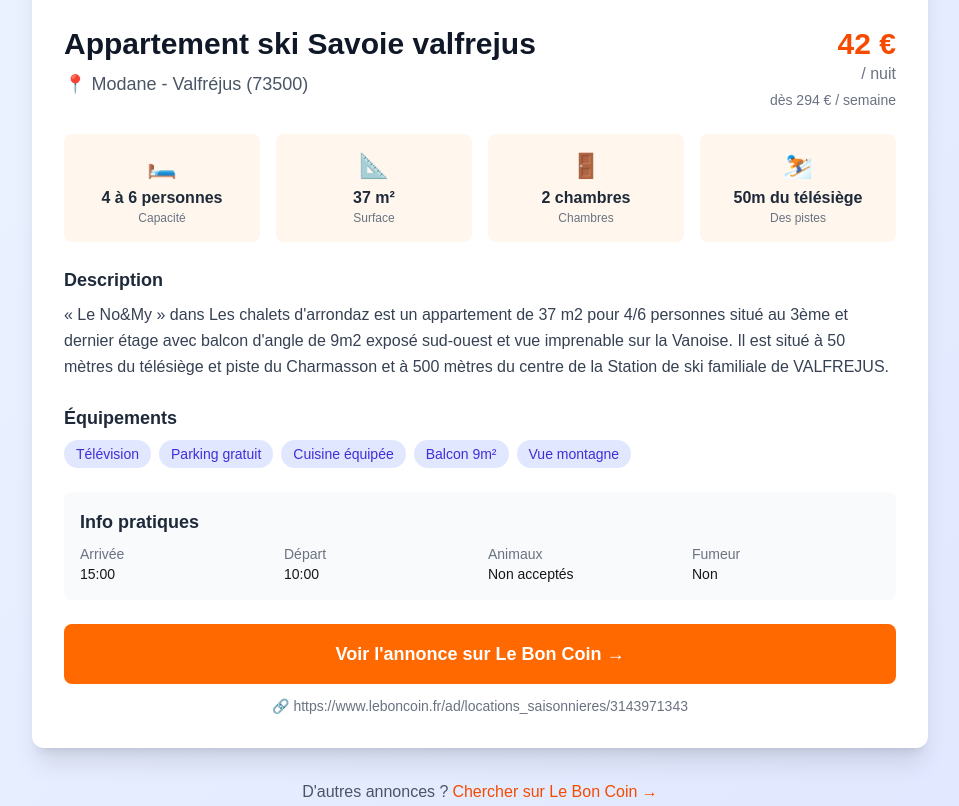
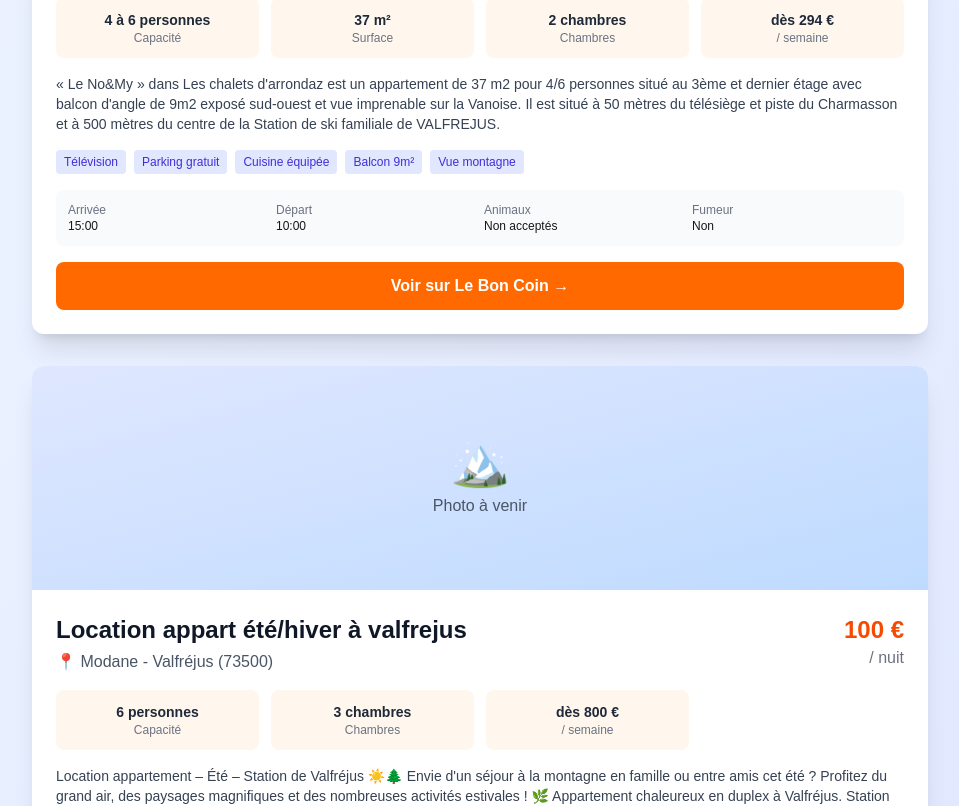
Before and after one commit to clementsbt/tetes-brulees, a Next.js app: page /location in a window 1280 px wide. Shown: the part 618-1424 px from the top of the page, without its empty margins (160-1119 px from the left). Built offline with nearby package versions, Linux system fonts and the light colour scheme; no server answers.

Commit message:
location: 2 appartements

```diff
--- a/app/location/page.tsx
+++ b/app/location/page.tsx
@@ -1,7 +1,8 @@
 import BackButton from '@/components/BackButton';
 
-export default function LocationPage() {
-  const annonce = {
+const annonces = [
+  {
+    id: 1,
     titre: "Appartement ski Savoie valfrejus",
     lieu: "Modane - Valfréjus (73500)",
     capacidade: "4 à 6 personnes",
@@ -13,13 +14,32 @@ export default function LocationPage() {
     equipements: ["Télévision", "Parking gratuit", "Cuisine équipée", "Balcon 9m²", "Vue montagne"],
     distancePistes: "50m du télésiège",
     url: "https://www.leboncoin.fr/ad/locations_saisonnieres/3143971343",
-    disponible: "Disponibilités non confirmées",
     arrivee: "15:00",
     depart: "10:00",
     animaux: "Non acceptés",
     fumeur: "Non"
-  };
+  },
+  {
+    id: 2,
+    titre: "Location appart été/hiver à valfrejus",
+    lieu: "Modane - Valfréjus (73500)",
+    capacidade: "6 personnes",
+    chambres: 3,
+    superficie: "",
+    prixNuit: "100 €",
+    prixSemaine: "800 €",
+    description: "Location appartement – Été – Station de Valfréjus ☀️🌲\n\nEnvie d'un séjour à la montagne en famille ou entre amis cet été ?\nProfitez du grand air, des paysages magnifiques et des nombreuses activités estivales ! 🌿\n\nAppartement chaleureux en duplex à Valfréjus. Station familiale située entre 1600 et 2700 m d'altitude, idéale pour des vacances conviviales et ressourçantes.",
+    equipements: ["Télévision", "Parking gratuit", "Duplex"],
+    distancePistes: "",
+    url: "https://www.leboncoin.fr/ad/locations_saisonnieres/3187030632",
+    arrivee: "16:00",
+    depart: "10:00",
+    animaux: "Non acceptés",
+    fumeur: "Non"
+  }
+];
 
+export default function LocationPage() {
   return (
     <div className="min-h-screen bg-gradient-to-br from-blue-50 to-indigo-100">
       <div className="container mx-auto px-4 py-8">
@@ -28,96 +48,82 @@ export default function LocationPage() {
         {/* Hero Section */}
         <div className="text-center mb-8">
           <h1 className="text-4xl font-bold text-gray-900 mb-2">
-            🏠 Location à Valfréjus
+            🏠 Locations à Valfréjus
           </h1>
           <p className="text-lg text-gray-700">
-            Appartement au pied des pistes
+            Appartements au pied des pistes
           </p>
         </div>
 
-        {/* Main Card */}
-        <div className="max-w-4xl mx-auto">
-          <div className="bg-white rounded-xl shadow-xl overflow-hidden">
+        {/* Apartments Grid */}
+        <div className="max-w-4xl mx-auto space-y-8">
+          {annonces.map((annonce) => (
+            <div key={annonce.id} className="bg-white rounded-xl shadow-xl overflow-hidden">
               {/* Image placeholder */}
-            <div className="h-64 md:h-80 bg-gradient-to-br from-indigo-100 to-blue-200 flex items-center justify-center">
+              <div className="h-48 md:h-56 bg-gradient-to-br from-indigo-100 to-blue-200 flex items-center justify-center">
                 <div className="text-center">
-                <span className="text-6xl mb-4 block">🏔️</span>
+                  <span className="text-5xl mb-2 block">🏔️</span>
                   <p className="text-gray-600 font-medium">Photo à venir</p>
-                <p className="text-sm text-gray-500">Valfréjus - Les chalets d'arrondaz</p>
                 </div>
               </div>
 
               {/* Content */}
-            <div className="p-6 md:p-8">
+              <div className="p-5 md:p-6">
                 {/* Title & Price */}
-              <div className="flex flex-col md:flex-row md:justify-between md:items-start mb-6">
-                <div>
-                  <h2 className="text-2xl md:text-3xl font-bold text-gray-900 mb-2">
+                <div className="flex flex-col md:flex-row md:justify-between md:items-start mb-4">
+                  <div className="md:w-2/3">
+                    <h2 className="text-xl md:text-2xl font-bold text-gray-900 mb-1">
                       {annonce.titre}
                     </h2>
-                  <p className="text-gray-600 flex items-center text-lg">
-                    📍 {annonce.lieu}
-                  </p>
+                    <p className="text-gray-600">📍 {annonce.lieu}</p>
                   </div>
-                <div className="mt-4 md:mt-0 text-right">
-                  <p className="text-3xl font-bold text-orange-600">
+                  <div className="mt-2 md:mt-0 text-right">
+                    <p className="text-2xl font-bold text-orange-600">
                       {annonce.prixNuit}
                     </p>
                     <p className="text-gray-500">/ nuit</p>
-                  <p className="text-sm text-gray-500 mt-1">
-                    dès {annonce.prixSemaine} / semaine
-                  </p>
                   </div>
                 </div>
 
                 {/* Key features */}
-              <div className="grid grid-cols-2 md:grid-cols-4 gap-4 mb-6">
-                <div className="bg-orange-50 rounded-lg p-4 text-center">
-                  <p className="text-2xl mb-1">🛏️</p>
-                  <p className="font-semibold text-gray-800">{annonce.capacidade}</p>
+                <div className="grid grid-cols-2 md:grid-cols-4 gap-3 mb-4">
+                  <div className="bg-orange-50 rounded-lg p-3 text-center">
+                    <p className="font-semibold text-gray-800 text-sm">{annonce.capacidade}</p>
                     <p className="text-xs text-gray-500">Capacité</p>
                   </div>
-                <div className="bg-orange-50 rounded-lg p-4 text-center">
-                  <p className="text-2xl mb-1">📐</p>
-                  <p className="font-semibold text-gray-800">{annonce.superficie}</p>
+                  {annonce.superficie && (
+                    <div className="bg-orange-50 rounded-lg p-3 text-center">
+                      <p className="font-semibold text-gray-800 text-sm">{annonce.superficie}</p>
                       <p className="text-xs text-gray-500">Surface</p>
                     </div>
-                <div className="bg-orange-50 rounded-lg p-4 text-center">
-                  <p className="text-2xl mb-1">🚪</p>
-                  <p className="font-semibold text-gray-800">{annonce.chambres} chambres</p>
-                  <p className="text-xs text-gray-500"> Chambres</p>
+                  )}
+                  <div className="bg-orange-50 rounded-lg p-3 text-center">
+                    <p className="font-semibold text-gray-800 text-sm">{annonce.chambres} chambres</p>
+                    <p className="text-xs text-gray-500">Chambres</p>
                   </div>
-                <div className="bg-orange-50 rounded-lg p-4 text-center">
-                  <p className="text-2xl mb-1">⛷️</p>
-                  <p className="font-semibold text-gray-800">{annonce.distancePistes}</p>
-                  <p className="text-xs text-gray-500">Des pistes</p>
+                  <div className="bg-orange-50 rounded-lg p-3 text-center">
+                    <p className="font-semibold text-gray-800 text-sm">dès {annonce.prixSemaine}</p>
+                    <p className="text-xs text-gray-500">/ semaine</p>
                   </div>
                 </div>
 
                 {/* Description */}
-              <div className="mb-6">
-                <h3 className="text-lg font-bold text-gray-800 mb-2">Description</h3>
-                <p className="text-gray-700 leading-relaxed">
+                <p className="text-gray-700 text-sm mb-4 line-clamp-3">
                   {annonce.description}
                 </p>
-              </div>
 
                 {/* Equipements */}
-              <div className="mb-6">
-                <h3 className="text-lg font-bold text-gray-800 mb-2">Équipements</h3>
-                <div className="flex flex-wrap gap-2">
+                <div className="flex flex-wrap gap-2 mb-4">
                   {annonce.equipements.map((eq, idx) => (
-                    <span key={idx} className="bg-indigo-100 text-indigo-700 px-3 py-1 rounded-full text-sm font-medium">
+                    <span key={idx} className="bg-indigo-100 text-indigo-700 px-2 py-1 rounded text-xs font-medium">
                       {eq}
                     </span>
                   ))}
                 </div>
-              </div>
 
                 {/* Info pratiques */}
-              <div className="bg-gray-50 rounded-lg p-4 mb-6">
-                <h3 className="text-lg font-bold text-gray-800 mb-2">Info pratiques</h3>
-                <div className="grid grid-cols-2 md:grid-cols-4 gap-4 text-sm">
+                <div className="bg-gray-50 rounded-lg p-3 mb-4">
+                  <div className="grid grid-cols-4 gap-2 text-xs">
                     <div>
                       <p className="text-gray-500">Arrivée</p>
                       <p className="font-medium">{annonce.arrivee}</p>
@@ -142,15 +148,13 @@ export default function LocationPage() {
                   href={annonce.url}
                   target="_blank"
                   rel="noopener noreferrer"
-                className="block w-full text-center bg-orange-500 text-white px-6 py-4 rounded-lg font-semibold text-lg hover:bg-orange-600 transition-colors"
+                  className="block w-full text-center bg-orange-500 text-white px-4 py-3 rounded-lg font-semibold hover:bg-orange-600 transition-colors"
                 >
-                Voir l'annonce sur Le Bon Coin →
+                  Voir sur Le Bon Coin →
                 </a>
-
-              <p className="text-center text-gray-500 text-sm mt-3">
-                🔗 {annonce.url}
-              </p>
               </div>
+            </div>
+          ))}
         </div>
 
         {/* Other options hint */}
@@ -168,6 +172,5 @@ export default function LocationPage() {
         </div>
       </div>
     </div>
-    </div>
   );
 }
```
Lines whose indentation alone changed are shown as unchanged.
